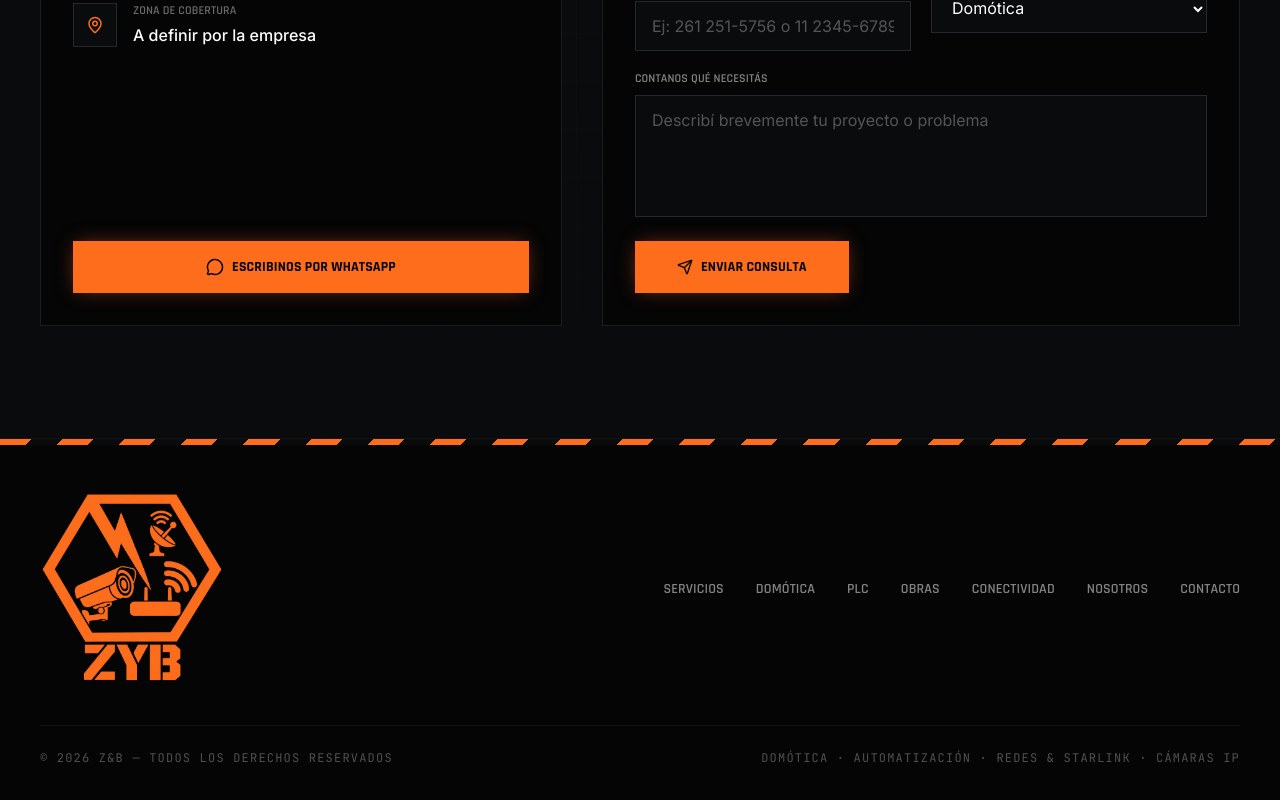
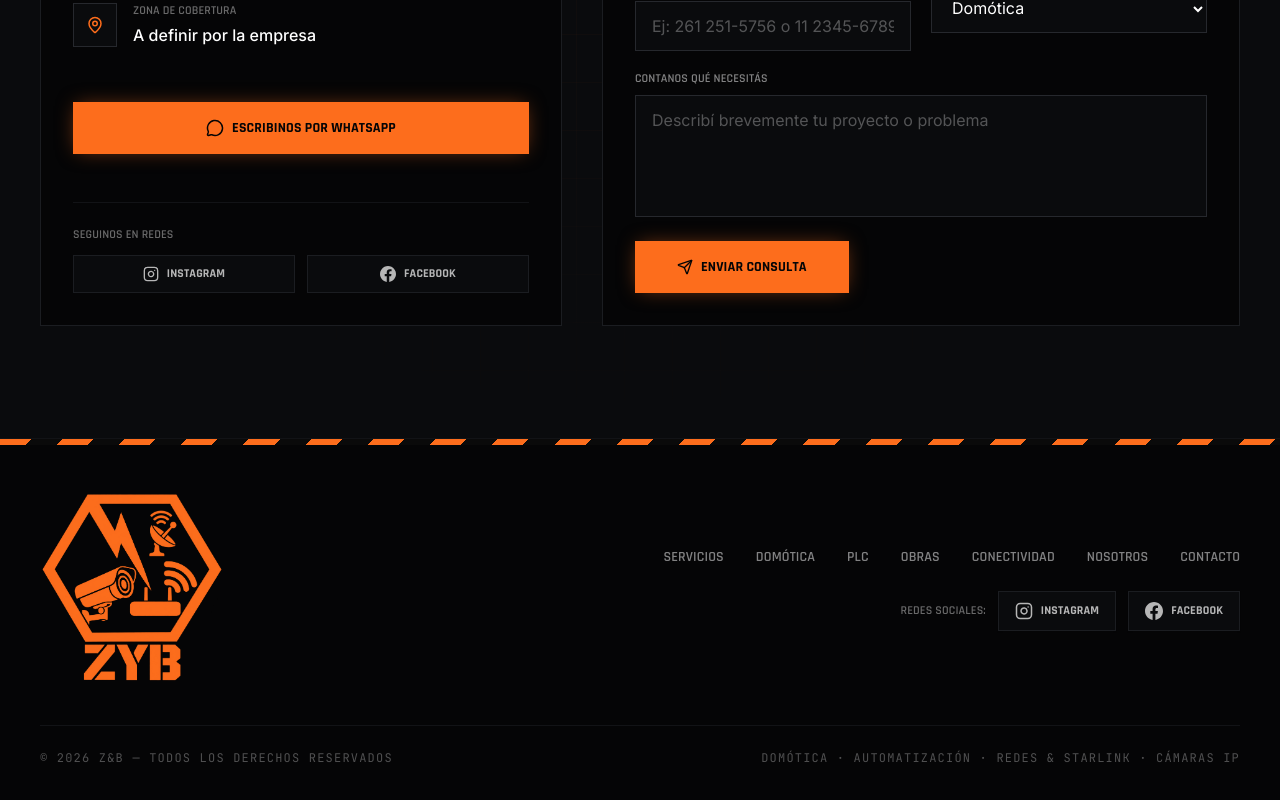
Before and after one commit to munozalbelonicolas/zb, a React (Vite) app: page / in a window 1280 px wide. Shown: the part 9131-9931 px from the top of the page. Built offline with nearby package versions, Linux system fonts and the light colour scheme.

Commit message:
Agregar enlaces a redes sociales (Instagram y Facebook) en Footer y sección de Contacto

```diff
--- a/src/components/Contact.jsx
+++ b/src/components/Contact.jsx
@@ -12,6 +12,40 @@ const SERVICE_OPTIONS = [
   'Redes, Wi-Fi y Starlink',
   'Otro / no estoy seguro',
 ]
+
+function InstagramIcon({ size = 16, className = '' }) {
+  return (
+    <svg
+      width={size}
+      height={size}
+      viewBox="0 0 24 24"
+      fill="none"
+      stroke="currentColor"
+      strokeWidth="2"
+      strokeLinecap="round"
+      strokeLinejoin="round"
+      className={className}
+    >
+      <rect x="2" y="2" width="20" height="20" rx="5" ry="5" />
+      <path d="M16 11.37A4 4 0 1 1 12.63 8 4 4 0 0 1 16 11.37z" />
+      <line x1="17.5" y1="6.5" x2="17.51" y2="6.5" />
+    </svg>
+  )
+}
+
+function FacebookIcon({ size = 16, className = '' }) {
+  return (
+    <svg
+      width={size}
+      height={size}
+      viewBox="0 0 24 24"
+      fill="currentColor"
+      className={className}
+    >
+      <path d="M24 12.073c0-6.627-5.373-12-12-12s-12 5.373-12 12c0 5.99 4.388 10.954 10.125 11.854v-8.385H7.078v-3.47h3.047V9.43c0-3.007 1.792-4.669 4.533-4.669 1.312 0 2.686.235 2.686.235v2.953H15.83c-1.491 0-1.956.925-1.956 1.874v2.25h3.328l-.532 3.47h-2.796v8.385C19.612 23.027 24 18.062 24 12.073z" />
+    </svg>
+  )
+}
 
 export default function Contact() {
   const [form, setForm] = useState({
@@ -117,6 +151,34 @@ export default function Contact() {
               <MessageCircle size={18} />
               Escribinos por WhatsApp
             </a>
+
+            <div className="mt-8 border-t border-ink-800 pt-6">
+              <span className="block font-display text-xs font-semibold uppercase tracking-widest text-white/40">
+                Seguinos en redes
+              </span>
+              <div className="mt-3 flex items-center gap-3">
+                <a
+                  href="https://www.instagram.com/zyb_soluciones_integrales?stkn=bXV0aHVoN25ldWVx"
+                  target="_blank"
+                  rel="noopener noreferrer"
+                  aria-label="Instagram Z&B"
+                  className="flex flex-1 items-center justify-center gap-2 border border-ink-700 bg-ink-900 py-2.5 text-white/70 transition-all hover:border-volt hover:bg-volt hover:text-ink-950"
+                >
+                  <InstagramIcon size={16} />
+                  <span className="font-display text-xs font-bold uppercase tracking-wider">Instagram</span>
+                </a>
+                <a
+                  href="https://www.facebook.com/share/1GdrX9fPDN/"
+                  target="_blank"
+                  rel="noopener noreferrer"
+                  aria-label="Facebook Z&B"
+                  className="flex flex-1 items-center justify-center gap-2 border border-ink-700 bg-ink-900 py-2.5 text-white/70 transition-all hover:border-volt hover:bg-volt hover:text-ink-950"
+                >
+                  <FacebookIcon size={16} />
+                  <span className="font-display text-xs font-bold uppercase tracking-wider">Facebook</span>
+                </a>
+              </div>
+            </div>
           </motion.div>
 
           <motion.form
--- a/src/components/Footer.jsx
+++ b/src/components/Footer.jsx
@@ -10,12 +10,46 @@ const LINKS = [
   { label: 'Contacto', href: '#contacto' },
 ]
 
+function InstagramIcon({ size = 18, className = '' }) {
+  return (
+    <svg
+      width={size}
+      height={size}
+      viewBox="0 0 24 24"
+      fill="none"
+      stroke="currentColor"
+      strokeWidth="2"
+      strokeLinecap="round"
+      strokeLinejoin="round"
+      className={className}
+    >
+      <rect x="2" y="2" width="20" height="20" rx="5" ry="5" />
+      <path d="M16 11.37A4 4 0 1 1 12.63 8 4 4 0 0 1 16 11.37z" />
+      <line x1="17.5" y1="6.5" x2="17.51" y2="6.5" />
+    </svg>
+  )
+}
+
+function FacebookIcon({ size = 18, className = '' }) {
+  return (
+    <svg
+      width={size}
+      height={size}
+      viewBox="0 0 24 24"
+      fill="currentColor"
+      className={className}
+    >
+      <path d="M24 12.073c0-6.627-5.373-12-12-12s-12 5.373-12 12c0 5.99 4.388 10.954 10.125 11.854v-8.385H7.078v-3.47h3.047V9.43c0-3.007 1.792-4.669 4.533-4.669 1.312 0 2.686.235 2.686.235v2.953H15.83c-1.491 0-1.956.925-1.956 1.874v2.25h3.328l-.532 3.47h-2.796v8.385C19.612 23.027 24 18.062 24 12.073z" />
+    </svg>
+  )
+}
+
 export default function Footer() {
   return (
     <footer className="relative border-t border-ink-800 bg-ink-950">
       <div className="h-1.5 bg-hazard-stripes" />
       <div className="mx-auto max-w-7xl px-6 py-12 lg:px-10">
-        <div className="flex flex-col items-start justify-between gap-8 md:flex-row md:items-center">
+        <div className="flex flex-col items-start justify-between gap-8 lg:flex-row lg:items-center">
           <a href="#top" className="block">
             <img
               src={logoFull}
@@ -24,17 +58,50 @@ export default function Footer() {
             />
           </a>
 
+          <div className="flex flex-col gap-6 lg:items-end">
             <nav className="flex flex-wrap gap-x-8 gap-y-2">
               {LINKS.map((link) => (
                 <a
                   key={link.href}
                   href={link.href}
-                className="font-display text-sm font-semibold uppercase tracking-widest text-white/50 hover:text-volt"
+                  className="font-display text-sm font-semibold uppercase tracking-widest text-white/50 transition-colors hover:text-volt"
                 >
                   {link.label}
                 </a>
               ))}
             </nav>
+
+            {/* Redes Sociales */}
+            <div className="flex flex-wrap items-center gap-3">
+              <span className="font-display text-xs font-semibold uppercase tracking-widest text-white/40">
+                Redes sociales:
+              </span>
+              <a
+                href="https://www.instagram.com/zyb_soluciones_integrales?stkn=bXV0aHVoN25ldWVx"
+                target="_blank"
+                rel="noopener noreferrer"
+                aria-label="Instagram de Z&B Soluciones Integrales"
+                className="group flex h-10 items-center gap-2 border border-ink-700 bg-ink-900 px-4 text-white/70 shadow-sm transition-all hover:border-volt hover:bg-volt hover:text-ink-950 hover:-translate-y-0.5"
+              >
+                <InstagramIcon className="transition-transform group-hover:scale-110" />
+                <span className="font-display text-xs font-bold uppercase tracking-wider">
+                  Instagram
+                </span>
+              </a>
+              <a
+                href="https://www.facebook.com/share/1GdrX9fPDN/"
+                target="_blank"
+                rel="noopener noreferrer"
+                aria-label="Facebook de Z&B Soluciones Integrales"
+                className="group flex h-10 items-center gap-2 border border-ink-700 bg-ink-900 px-4 text-white/70 shadow-sm transition-all hover:border-volt hover:bg-volt hover:text-ink-950 hover:-translate-y-0.5"
+              >
+                <FacebookIcon className="transition-transform group-hover:scale-110" />
+                <span className="font-display text-xs font-bold uppercase tracking-wider">
+                  Facebook
+                </span>
+              </a>
+            </div>
+          </div>
         </div>
 
         <div className="mt-10 flex flex-col gap-4 border-t border-ink-800 pt-6 font-mono text-xs uppercase tracking-widest text-white/30 md:flex-row md:items-center md:justify-between">
```
Lines whose indentation alone changed are shown as unchanged.
